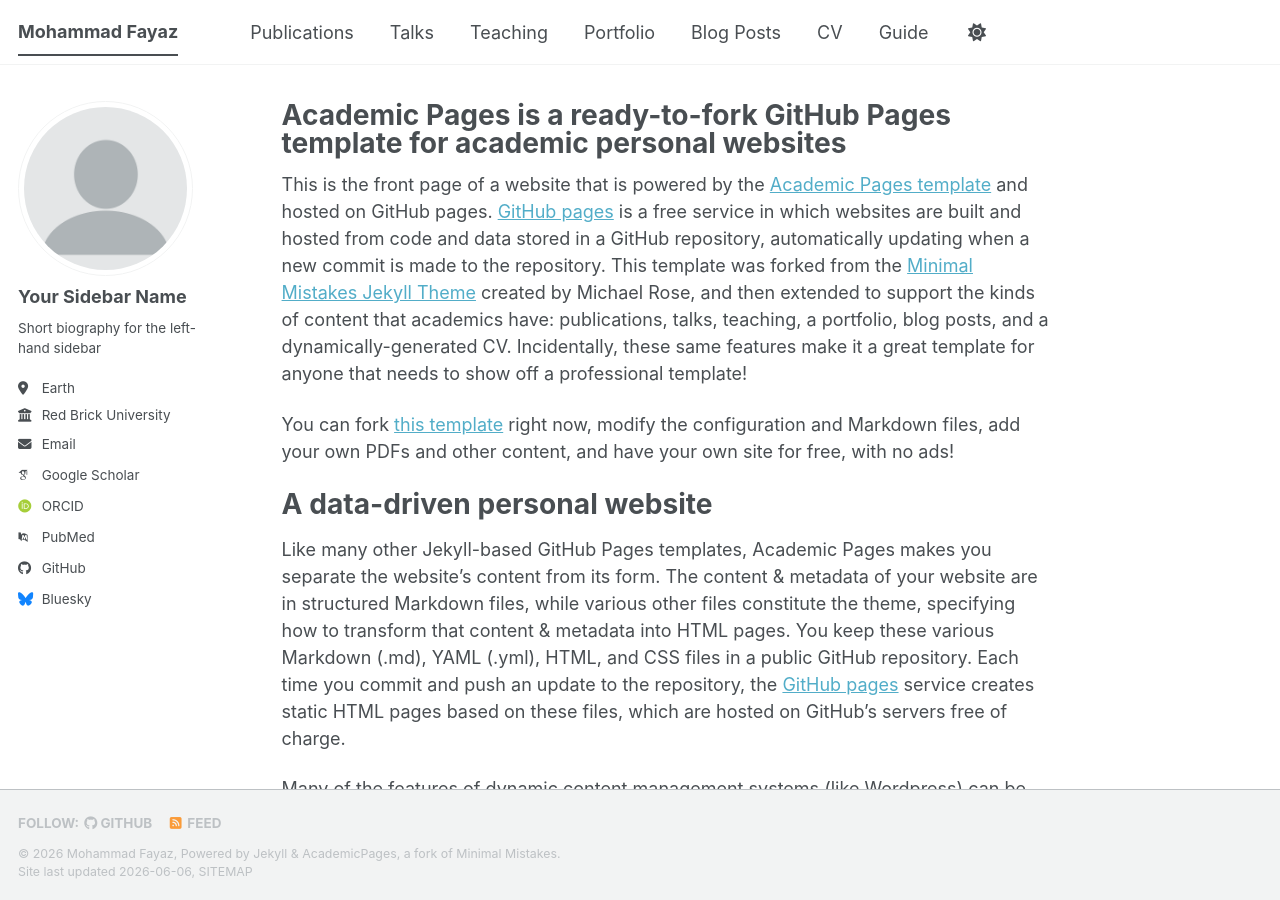
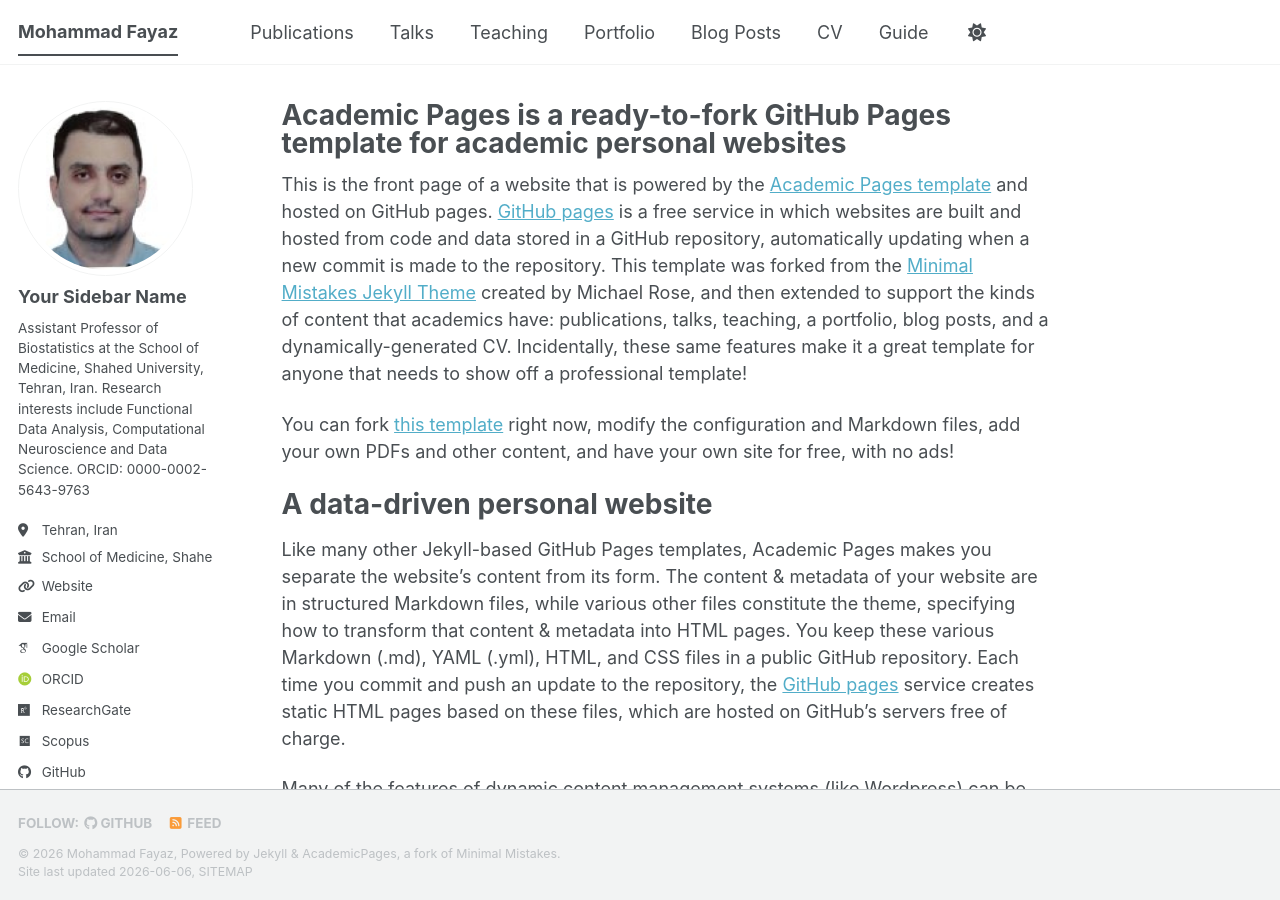
Before and after one commit to mohammad-fayaz/mohammad-fayaz.github.io, a Jekyll site: the page built from _pages/about.md, in a window 1280 px wide and 900 px high. Built offline with Jekyll 4.4.1, drawn with Linux system fonts in a browser that asks for light colours; some web fonts are replaced; a script bundle is joined from its source files by our own code; library files that are not in the unit come from our copies.

Commit message:
Update _config.yml

```diff
--- a/_config.yml
+++ b/_config.yml
@@ -23,27 +23,27 @@ repository               : "mohammad-fayaz/mohammad-fayaz.github.io"
 #               Additional customization can be done by editing /_includes/author-profile.html
 author:
   # Biographic information
-  avatar           : "profile.png"
+  avatar           : "profile_Fayaz.png"
   name             : "Your Sidebar Name"
   pronouns         : # example: "she/her"
-  bio              : "Short biography for the left-hand sidebar"
-  location         : "Earth"
-  employer         : "Red Brick University"
-  uri              : # URL
-  email            : "none@example.org"
+  bio              : "Assistant Professor of Biostatistics at the School of Medicine, Shahed University, Tehran, Iran. Research interests include Functional Data Analysis, Computational Neuroscience and Data Science. ORCID: 0000-0002-5643-9763"
+  location         : "Tehran, Iran"
+  employer         : "School of Medicine, Shahed University"
+  uri              : https://isid.research.ac.ir/Mohammad_Fayaz
+  email            : "Mohammad.Fayaz.89@gmail.com"
 
   # Academic websites
   academia         : # URL
   arxiv            : # URL - Update with the correct link to your profile
-  googlescholar    : "https://scholar.google.com/citations?user=PS_CX0AAAAAJ"
+  googlescholar    : "https://scholar.google.com/citations?user=kEVYoJEAAAAJ&hl=en"
   inspire-hep      : # URL
   impactstory      : # URL
-  orcid            : "https://orcid.org/yourorcidurl"
+  orcid            : "https://orcid.org/0000-0002-5643-9763"
   semantic         : # URL
   ssrn             : # URL
-  pubmed           : "https://www.ncbi.nlm.nih.gov/pubmed/?term=john+snow"
-  researchgate     : # URL
-  scopus           : # URL
+  pubmed           : # URL
+  researchgate     : "https://www.researchgate.net/profile/Mohammad-Fayaz"
+  scopus           : "https://www.scopus.com/authid/detail.uri?authorId=56533830000"
   zotero           : # URL
 
 
@@ -51,13 +51,13 @@ author:
   bitbucket        : # Username - Update with your username on the site
   codepen          : # Username
   dribbble         : # Username
-  github           : "academicpages"
+  github           : "mohammad-fayaz"
   kaggle           : # Username
   stackoverflow    : # User number or user number and name (i.e., use "1" or "1/jeff-atwood")
 
   # Social media
   artstation       : # Username
-  bluesky          : "bsky.app" # Replace this with you Bluesky username
+  bluesky          : # Username
   facebook         : # Username
   flickr           : # Username
   foursquare       : # Username
@@ -66,13 +66,13 @@ author:
   keybase          : # Username
   instagram        : # Username
   lastfm           : # Username
-  linkedin         : # Username
+  linkedin         : "mohammad-fayaz-679b97a8"
   mastodon         : # URL
   medium           : # URL
   pinterest        : # Username
   soundcloud       : # Username
   steam            : # Username
-  telegram         : # URL
+  telegram         : "@FayazMohammad"
   tumblr           : # Username
   twitter          : # Username for X / Twitter
   vine             : # Username
```
